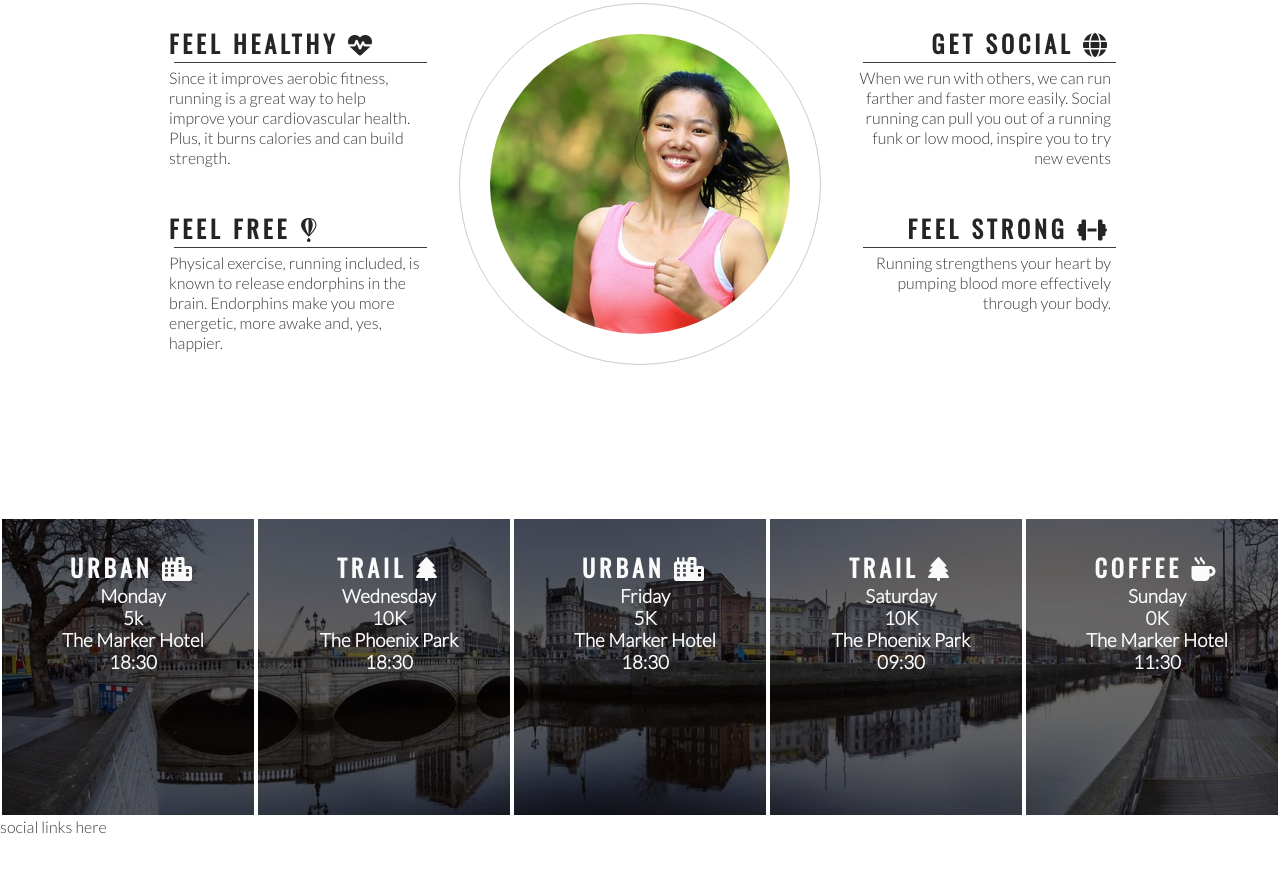
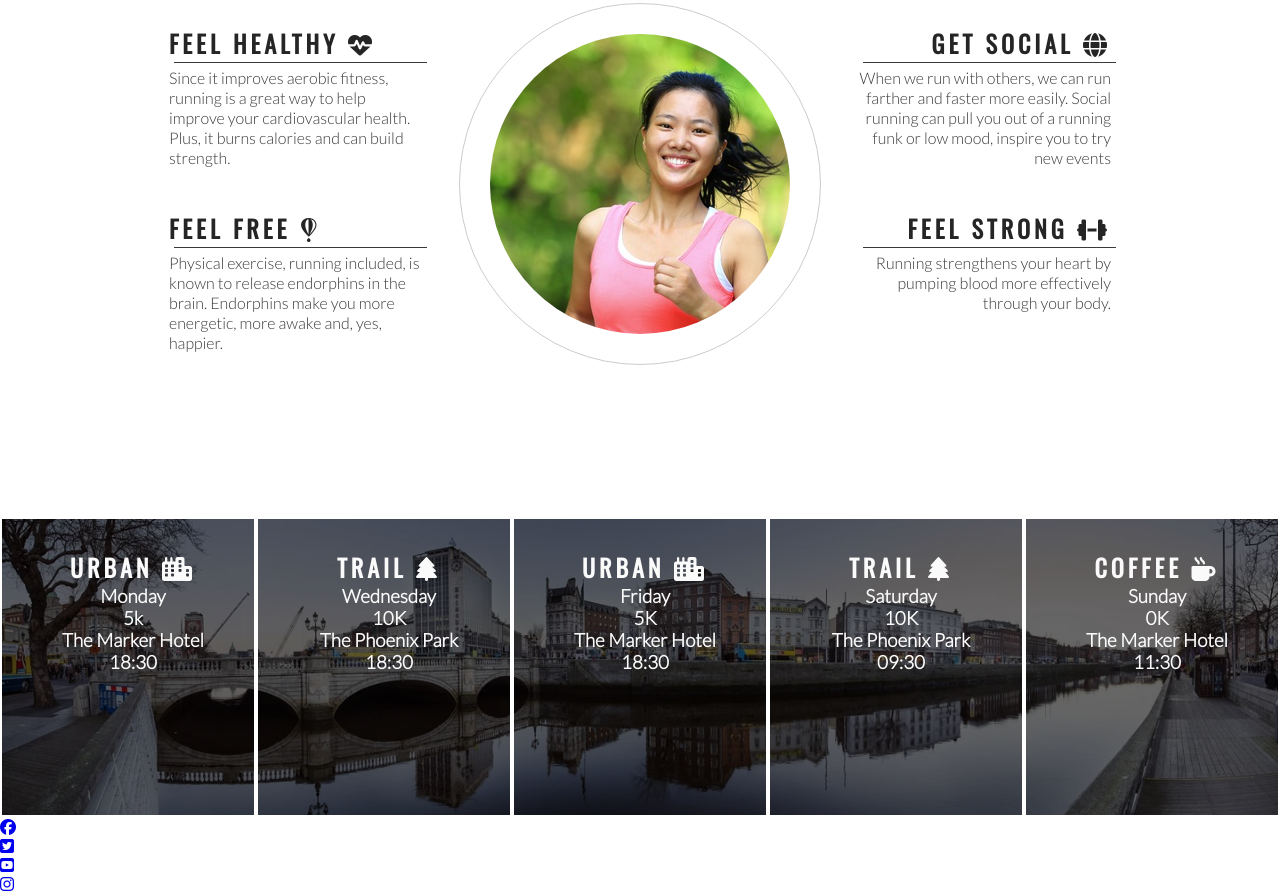
Before and after one commit to jacobmolsby93/Love-running, a plain HTML site: page index.html in a window 1280 px wide. Shown: the part 778-1671 px from the top of the page. Before the commit the page ends 1614 px from the top, so only its background shows below. Drawn offline with nearby package versions, Linux system fonts and the light colour scheme.

Commit message:
Add social links icons to footer

```diff
--- a/index.html
+++ b/index.html
@@ -118,7 +118,24 @@
         </div>
     </section>
     <footer>
-        social links here
+        <ul>
+            <li>
+                <a href="https://facebook.com" target="_blank" rel="noopener"
+                 aria-label="Visit our facebook page (opens in a new tab)"><i class="fab fa-facebook"></i></a>
+            </li>
+            <li>
+                <a href="https://twitter.com" target="_blank" rel="noopener"
+                 aria-label="Visit our twitter page (opens in a new tab)"><i class="fab fa-twitter-square"></i></a>
+            </li>
+            <li>
+                <a href="https://youtube.com" target="_blank" rel="noopener"
+                 aria-label="Visit our youtube page (opens in a new tab)"><i class="fab fa-youtube-square"></i></a>
+            </li>
+            <li>
+                <a href="https://instagram.com" target="_blank" rel="noopener"
+                 aria-label="Visit our instagram page (opens in a new tab)"><i class="fab fa-instagram"></i></a>
+            </li>
+        </ul>
     </footer>
 
     <!-- font awesome script-->
```
